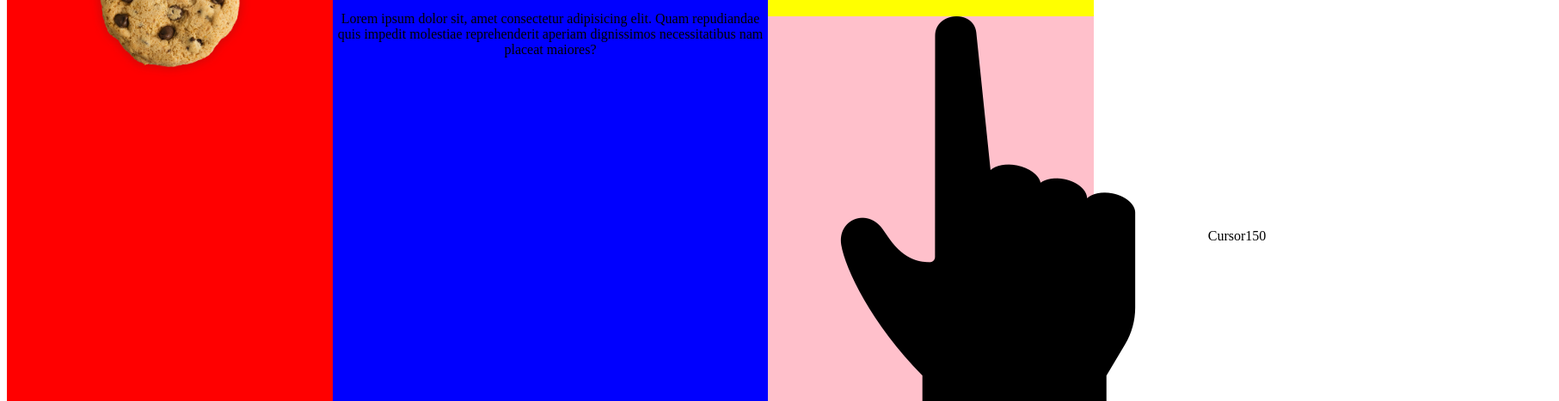
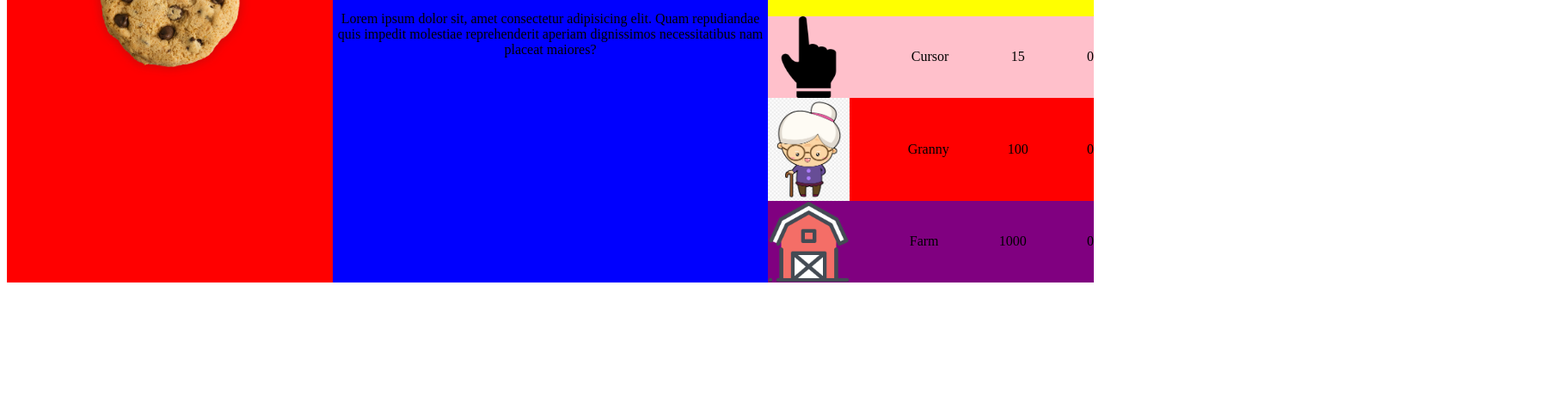
Before and after one commit to MKaramen/coockie-clicker, a plain HTML site: page index.html in a window 1280 px wide. Shown: the part 205-672 px from the top of the page at 86% size, 1813 px wide, since content can reach past the window. Drawn offline with Linux system fonts and the light colour scheme.

Commit message:
change size img button

```diff
--- a/assets/css/style.css
+++ b/assets/css/style.css
@@ -37,6 +37,10 @@
   display: flex;
   justify-content: space-around;
 }
+/* Change button img */
+.img_update {
+  width: 25%;
+}
 
 .upgrade_button {
   border: red 3px solid;
@@ -49,15 +53,15 @@
 }
 
 .upgrade_button-cursor {
-  background-image: url('../img/upgrade1.png');
+  background-image: url("../img/upgrade1.png");
 }
 
 .upgrade_button-grandma {
-  background-image: url('../img/upgrade2.png');
+  background-image: url("../img/upgrade2.png");
 }
 
 .upgrade_button-farms {
-  background-image: url('../img/upgrade1.png');
+  background-image: url("../img/upgrade1.png");
 }
 
 /* Store items */
--- a/index.html
+++ b/index.html
@@ -56,7 +56,7 @@
 
           <div id="purchase_cursor">
             <img
-              class="img_upgrade"
+              class="img_update"
               src="assets/img/purchase_cursor.png"
               alt=""
             />
@@ -68,7 +68,7 @@
           <!-- Granny button -->
           <div id="purchase_granny">
             <img
-              class="img_upgrade"
+              class="img_update"
               src="assets/img/purchase_granny.png"
               alt=""
             />
@@ -78,11 +78,7 @@
           </div>
           <!-- Farm button -->
           <div id="purchase_farm">
-            <img
-              class="img_upgrade"
-              src="assets/img/purchase_farm.png"
-              alt=""
-            />
+            <img class="img_update" src="assets/img/purchase_farm.png" alt="" />
             <p>Farm</p>
             <p id="increase_priceFarm">1000</p>
             <p id="count_farm">0</p>
```
